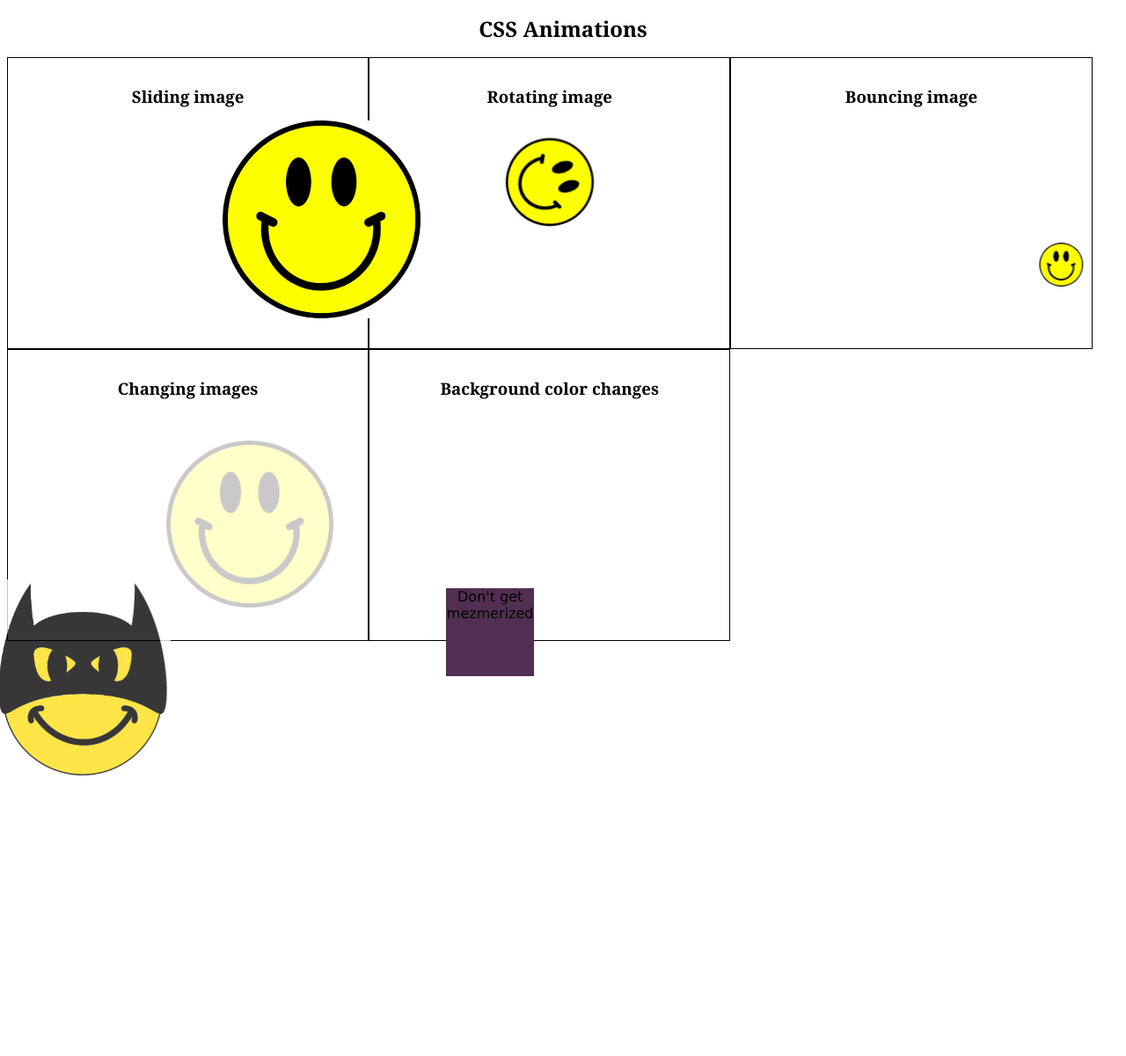
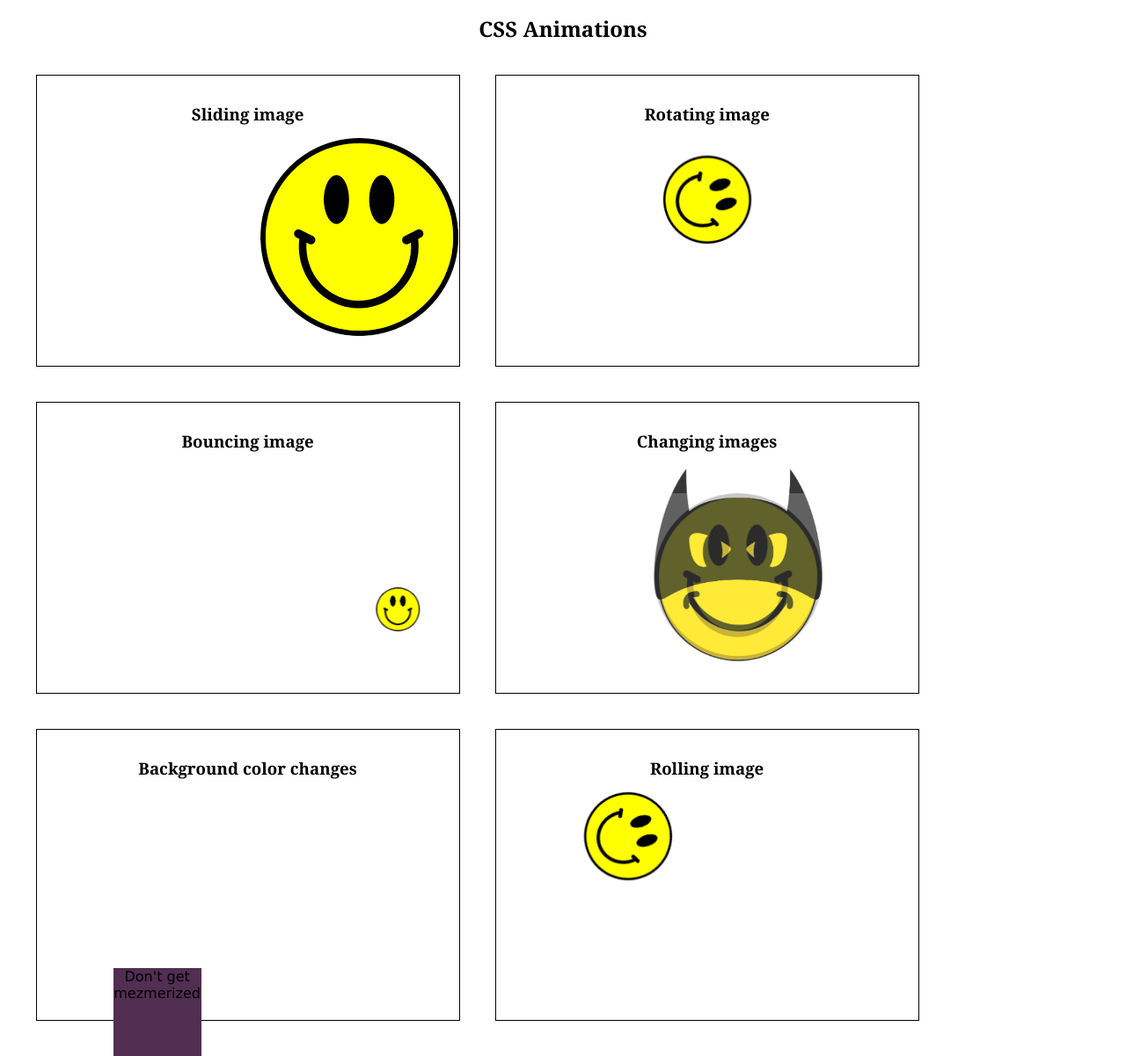
Before and after one commit to Norman-Amy/Norman-Amy.github.io, a PHP site: page /css-animations-example.html in a window 1280 px wide. Shown: the whole page at 88% size. Before the commit the page ends 882 px from the top, so only its background shows below. Run offline with PHP 8.4, Linux system fonts and the light colour scheme.

Commit message:
Added animation; Combined examples
Working to combine the different technologies. Test1

```diff
--- a/Amys-Sandbox/CSS3-Animations/css-animations-example.html
+++ b/Amys-Sandbox/CSS3-Animations/css-animations-example.html
@@ -10,7 +10,7 @@
 	</head>
 	<body>
 		<h1> CSS Animations </h1>
-
+		<div id="content">
 			<section id="slide">
 				<h2> Sliding image </h2>
 				<img src="smiles.png" alt="Sliding Smiley Face">
@@ -41,5 +41,13 @@
 				<div> Don't get mezmerized </div>
 			</section>
 
+			<section id="roll">
+				<h2> Rolling image </h2>
+				<img src="smiles.png" alt="Rolling Smiley Face">
+			</section>
+
+
+
+		</div>
 	</body>
 </html>
--- a/Amys-Sandbox/CSS3-Animations/css-animations.css
+++ b/Amys-Sandbox/CSS3-Animations/css-animations.css
@@ -3,6 +3,12 @@ body {
 	font-family: verdana;
 	font-size: 12pt;
 	text-align:center;
+}
+
+#content{
+	margin-left: 1%;
+	margin-right: 1%;
+	width: 98%;
 }
 
 h1 {
@@ -17,12 +23,13 @@ h2 {
 	font-weight: bold;
 }
 
-#slide, #rotate, #changing, #colors {
+#slide, #rotate, #changing, #colors, #roll {
 	border: 1px solid black;
-	width:30%;
+	width:450px;
 	height: 300px;
 	padding:15px;
 	float:left;
+	margin: 20px;
 }
 
 #slide img {
@@ -34,14 +41,14 @@ h2 {
 
 /* Chrome, Safari, Opera */
 @-webkit-keyframes slide {
-    from  {visibility: visible; left:-180px; top:0px;}
-    to {left:180px; top:0px; visibility: hidden;}
+    from  {visibility: visible; left:-150px; top:0px;}
+    to {left:150px; top:0px; visibility: hidden;}
 }
 
 /* Standard syntax */
 @keyframes slide {
-    from  {visibility: visible; left:-180px; top:0px;}
-    to {left:180px; top:0px; visibility: hidden;}
+    from  {visibility: visible; left:-150px; top:0px;}
+    to {left:150px; top:0px; visibility: hidden;}
 }
 
 
@@ -67,11 +74,12 @@ h2 {
 
 #bounce {
 	border: 1px solid black;
-	width:30%;
+	width:450px;
 	height: 300px;
 	padding:15px;
 	float:left;
 	clear:right;
+	margin: 20px;
 }
 
 #bounce img {
@@ -192,3 +200,24 @@ h2 {
     75%  {background: purple; left:0px; top:200px;}
     100% {background: red; left:0px; top:0px;}
 }
+
+
+#roll img {
+	visibility: hidden;
+	position:relative;
+	width: 100px;
+	-webkit-animation: roll 3s infinite linear alternate; /* Chrome, Safari, Opera */
+    animation: roll 3s infinite linear alternate;
+}
+
+/* Chrome, Safari, Opera */
+@-webkit-keyframes roll {
+    from  {visibility: visible; left:-150px; top:0px; -webkit-transform: rotate(0deg); }
+    to {left:150px; top:0px; visibility: hidden; -webkit-transform: rotate(360deg); }
+}
+
+/* Standard syntax */
+@keyframes roll {
+    from  {visibility: visible; left:-150px; top:0px; -webkit-transform: rotate(0deg); }
+    to {left:150px; top:0px; visibility: hidden; -webkit-transform: rotate(360deg); }
+}
```
Also changed, not shown: Amys-Sandbox/Combination/ajax-form.html (added, +11 -0 lines), Amys-Sandbox/Combination/who-are-you.html (added, +127 -0 lines), Amys-Sandbox/Combination/batman.png (added), Amys-Sandbox/Combination/smiles.png (added). Lines whose indentation alone changed are shown as unchanged.
